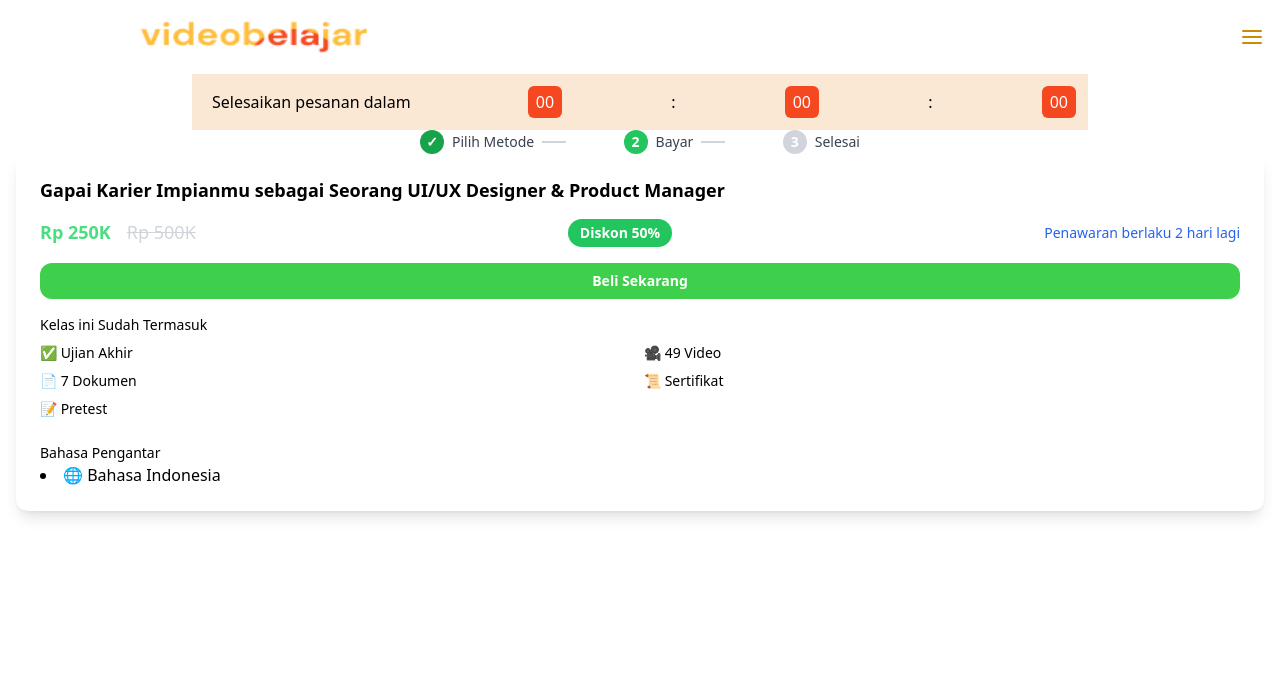
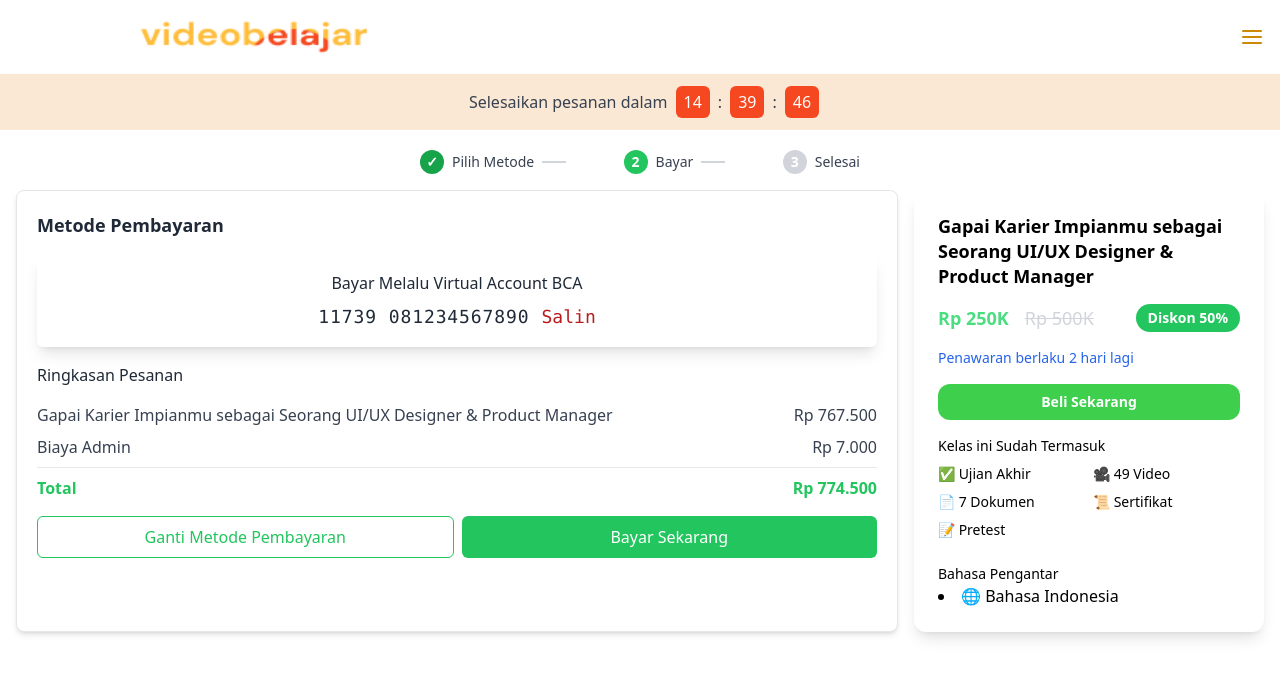
Before and after one commit to fahmi277/mission-intermediate-fe, a React (Vite) app: page /payment-page in a window 1280 px wide. Shown: the top 678 px of the page. Built offline with nearby package versions, Linux system fonts and the light colour scheme.

Commit message:
feat:add payment card

```diff
--- a/src/components/molecules/CoursePromoBanner.tsx
+++ b/src/components/molecules/CoursePromoBanner.tsx
@@ -8,7 +8,7 @@ type CoursePromoBannerProps = {
 const CoursePromoBanner: React.FC<CoursePromoBannerProps> = ({ isBanner = true }) => {
     const navigate = useNavigate();
     return (
-        <div className="relative rounded-xl shadow-lg overflow-hidden p-6 w-full md:min-w-[350px] bg-white">
+        <div className="relative rounded-xl shadow-lg overflow-hidden p-6 w-full md:max-w-[350px] bg-white">
             {/* Header */}
             <h2 className="text-[18px] font-bold leading-snug mb-4">
                 Gapai Karier Impianmu sebagai Seorang UI/UX Designer & Product Manager
--- /dev/null
+++ b/src/components/molecules/PaymentCard.tsx
@@ -0,0 +1,62 @@
+import React from "react";
+
+const PaymentCard: React.FC = () => {
+  return (
+    <div className="w-full bg-white rounded-lg shadow-md border border-gray-200 p-5">
+      {/* Header */}
+      <h2 className="text-lg font-semibold text-gray-800 mb-4">
+        Metode Pembayaran
+      </h2>
+
+      <div className="bg-white p-4 rounded-md shadow-lg mb-4 flex flex-col items-center">
+        <p className="font-medium text-gray-800">
+          Bayar Melalu Virtual Account BCA
+        </p>
+        <div className="flex flex-row items-center mt-2 gap-3">
+          <p className="text-lg font-mono text-gray-800 tracking-wider">
+            11739 081234567890
+          </p>
+          <p className="text-lg font-mono text-red-700">Salin</p>
+        </div>
+      </div>
+
+      {/* Order Summary */}
+      <div className="mb-4">
+        <p className="font-medium text-gray-800">
+          Ringkasan Pesanan
+        </p>
+      </div>
+
+      {/* Price Breakdown */}
+      <div className="space-y-2 text-gray-700 mb-4">
+        <div className="flex justify-between">
+          <span className="font-normal w-[70%] md:font-medium">Gapai Karier Impianmu sebagai Seorang UI/UX Designer & Product Manager</span>
+          <span>Rp 767.500</span>
+        </div>
+        <div className="flex justify-between">
+          <span>Biaya Admin</span>
+          <span>Rp 7.000</span>
+        </div>
+        <div className="border-t pt-2 flex justify-between font-semibold text-green-500">
+          <span>Total</span>
+          <span>Rp 774.500</span>
+        </div>
+      </div>
+
+      {/* Virtual Account Info */}
+
+
+      {/* Action Buttons */}
+      <div className="flex flex-col-reverse gap-2 md:flex-row">
+        <button className="w-full text-green-500 py-2 rounded-md border border-green-500 hover:bg-[#fff5f2] transition">
+          Ganti Metode Pembayaran
+        </button>
+        <button className="w-full bg-green-500 text-white py-2 rounded-md hover:bg-[#d63e1c] transition">
+          Bayar Sekarang
+        </button>
+      </div>
+    </div>
+  );
+};
+
+export default PaymentCard;
--- a/src/components/molecules/PaymentProgress.tsx
+++ b/src/components/molecules/PaymentProgress.tsx
@@ -19,7 +19,7 @@ export default function PaymentProgress({ currentStep }: PaymentProgressProps) {
   };
 
   return (
-    <div className="flex justify-between items-center max-w-md mx-auto px-1">
+    <div className="flex justify-between items-center max-w-md mx-auto px-1 mb-4">
       {steps.map((step, idx) => {
         const status = getStatus(step.key);
         const isLast = idx === steps.length - 1;
--- a/src/pages/PaymentPage.tsx
+++ b/src/pages/PaymentPage.tsx
@@ -4,6 +4,8 @@ import PaymentProgress from "../components/molecules/PaymentProgress";
 import CourseCard from "../components/molecules/CourseCard";
 import BannerCard from "../components/molecules/BannerCard";
 import CoursePromoBanner from "../components/molecules/CoursePromoBanner";
+import OrderCountdown from "../components/molecules/OrderCountDown";
+import PaymentCard from "../components/molecules/PaymentCard";
 
 export default class PaymentPage extends Component {
   render() {
@@ -11,7 +13,9 @@ export default class PaymentPage extends Component {
       <div>
         <HeaderDashboard />
 
-        <div className=" max-w-4xl mx-auto">
+        <OrderCountdown hours="14" minutes="39" seconds="51" />
+
+        {/* <div className=" max-w-4xl mx-auto">
           <div className="bg-[#fae8d4]">
             <div className="flex flex-row items-center justify-between p-3">
               <p className="text-gray px-2">Selesaikan pesanan dalam</p>
@@ -28,11 +32,14 @@ export default class PaymentPage extends Component {
               </button>
             </div>
           </div>
-        </div>
-        <div className="px-4">
+        </div> */}
+        <div className="px-4 w-full">
+          <PaymentProgress currentStep="pay" />
 
-          <PaymentProgress currentStep="pay" />
-          <CoursePromoBanner isBanner={true} />
+          <div className="flex flex-col-reverse md:flex-row gap-4">
+            <PaymentCard />
+            <CoursePromoBanner isBanner={true} />
+          </div>
         </div>
       </div>
     );
```
